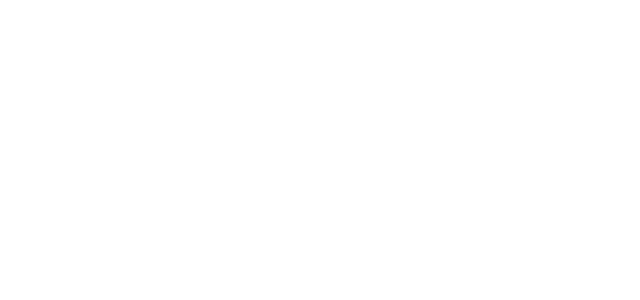
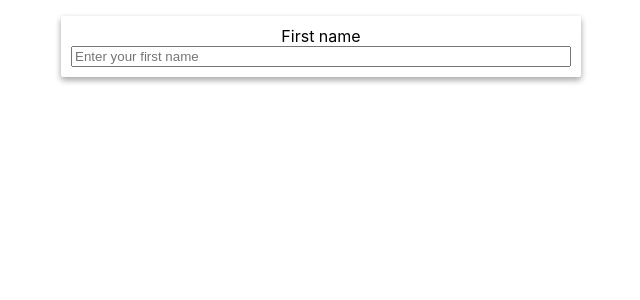
Before and after one commit to Seredenko23/homework9, a React (Create React App) app: page / in a window 1280 px wide. Shown: the top 300 px of the page, without its empty margins (319-959 px from the left). Built offline with nearby package versions, Linux system fonts and the light colour scheme.

Commit message:
added input component

```diff
--- a/src/App.js
+++ b/src/App.js
@@ -1,10 +1,11 @@
 import React from 'react';
 import './App.css';
+import Form from "./Form/Form";
 
 function App() {
   return (
     <div className="App">
-
+      <Form/>
     </div>
   );
 }
--- /dev/null
+++ b/src/Form/Form.css
@@ -0,0 +1,10 @@
+.registration-form {
+    background: #fff;
+    border-radius: 2px;
+    display: inline-block;
+    margin: 1rem;
+    padding: 10px;
+    position: relative;
+    width: 500px;
+    box-shadow: 0 3px 6px rgba(0,0,0,0.16), 0 3px 6px rgba(0,0,0,0.23);
+}
--- /dev/null
+++ b/src/Form/Form.js
@@ -0,0 +1,55 @@
+import React, {Component} from 'react';
+import './Form.css';
+import Input from "./part/Input/Input";
+
+class Form extends Component {
+    constructor(props) {
+        super(props);
+        const genderOption = ['Male', 'Female', 'Other'];
+        const regionOption = ['1', '2', '3'];
+
+        this.state = {
+            newUser: {
+                firstName: '',
+                secondName: '',
+                userName: '',
+                email: '',
+                password: '',
+                repeatPassword: '',
+                region: '',
+                gender: '',
+                sendPromo: false,
+                message: '',
+                photo: null,
+            },
+        };
+    }
+
+    handler = (e) => {
+        const {name, value} = e.target;
+
+        this.setState({
+            newUser: {
+                [name]: value,
+            }
+        });
+
+        console.log(this.state.newUser)
+    };
+
+    render() {
+        return (
+            <form className='registration-form'>
+                <Input
+                    name='firstName'
+                    title='First name'
+                    handler={this.handler}
+                    placeholder='Enter your first name'
+                    value={this.state.newUser.firstName}
+                    type='text'/>
+            </form>
+        );
+    }
+}
+
+export default Form;
--- /dev/null
+++ b/src/Form/part/Input/Input.css
@@ -0,0 +1,4 @@
+.input-wrapper {
+    display: flex;
+    flex-direction: column;
+}
--- /dev/null
+++ b/src/Form/part/Input/Input.js
@@ -0,0 +1,25 @@
+import React, {Component} from 'react';
+import './Input.css'
+
+class Input extends Component {
+    constructor (props) {
+        super(props)
+    }
+    render() {
+        const {name, title, handler, placeholder, value, type} = this.props
+        return (
+            <div className='input-wrapper'>
+                <label className='registration-label'
+                       htmlFor={name}>{title}</label>
+                <input className='registration-input'
+                       name={name}
+                       value={value}
+                       onChange={handler}
+                       placeholder={placeholder}
+                       type={type}/>
+            </div>
+        );
+    }
+}
+
+export default Input;
```
